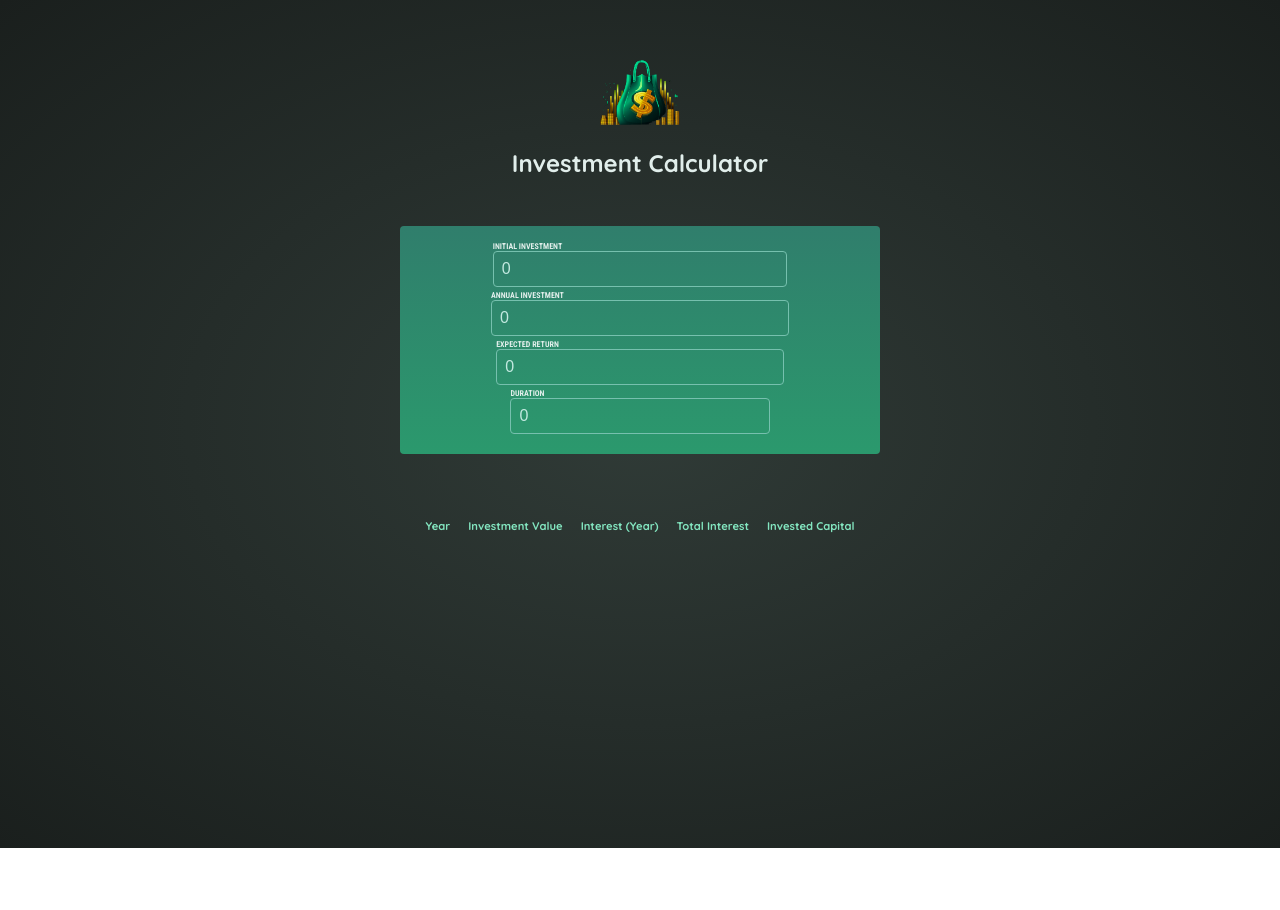
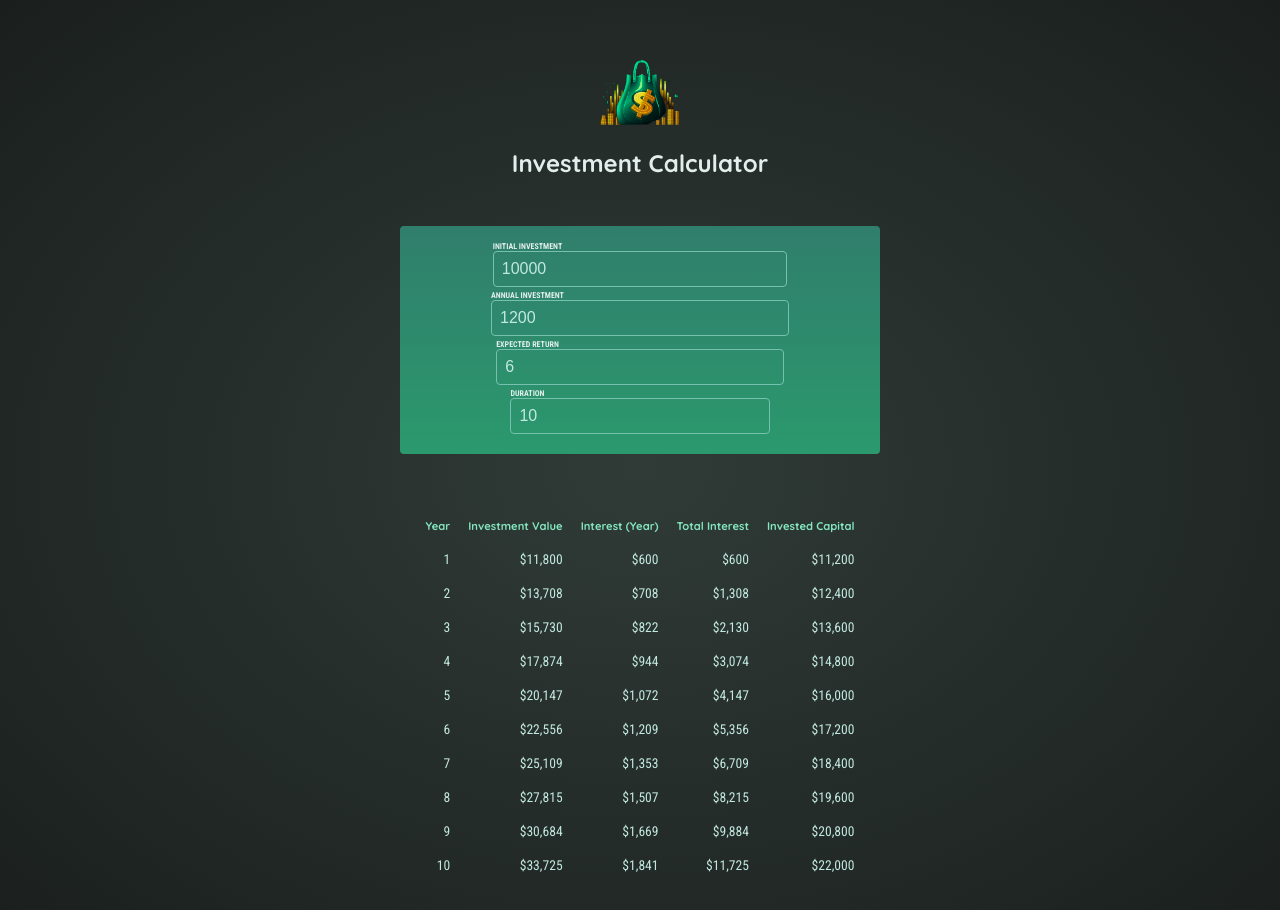
Before and after one commit to hisbanbardai/investment-calculator, a React (Vite) app: page / in a window 1280 px wide. Shown: the top 910 px of the page. Before the commit the page ends 848 px from the top, so only its background shows below. Built offline with nearby package versions, Linux system fonts and the light colour scheme.

Commit message:
Make some code improvements

```diff
--- a/src/App.jsx
+++ b/src/App.jsx
@@ -4,10 +4,12 @@ import UserInput from "./components/UserInput";
 import { calculateInvestmentResults } from "./util/investment";
 
 function App() {
-  const [initialInvestment, setInitialInvestment] = useState(0);
-  const [annualInvestment, setAnnualInvestment] = useState(0);
-  const [expectedReturn, setExpectedReturn] = useState(0);
-  const [duration, setDuration] = useState(0);
+  const [initialInvestment, setInitialInvestment] = useState(10000);
+  const [annualInvestment, setAnnualInvestment] = useState(1200);
+  const [expectedReturn, setExpectedReturn] = useState(6);
+  const [duration, setDuration] = useState(10);
+
+  const isValidData = duration >= 1;
 
   function handleInitialInvestmentInputChange(event) {
     setInitialInvestment(Number(event.target.value));
@@ -24,17 +26,6 @@ function App() {
   function handleDurationInputChange(event) {
     setDuration(Number(event.target.value));
   }
-
-  console.log(initialInvestment, annualInvestment, expectedReturn, duration);
-
-  // const results = calculateInvestmentResults({
-  //   initialInvestment,
-  //   annualInvestment,
-  //   expectedReturn,
-  //   duration,
-  // });
-
-  // console.log(duration);
 
   return (
     <>
@@ -61,12 +52,17 @@ function App() {
           DURATION
         </UserInput>
       </div>
+      {!isValidData && (
+        <p className="center">Please enter a duration greater than 0.</p>
+      )}
+      {isValidData && (
         <Result
           initialInvestment={initialInvestment}
           annualInvestment={annualInvestment}
           expectedReturn={expectedReturn}
           duration={duration}
         />
+      )}
     </>
   );
 }
--- a/src/components/Result.jsx
+++ b/src/components/Result.jsx
@@ -36,10 +36,10 @@ export default function Result({
           return (
             <tr key={year}>
               <td>{year}</td>
-              <td>{formatter.format(Math.round(valueEndOfYear))}</td>
-              <td>{formatter.format(Math.round(interest))}</td>
-              <td>{formatter.format(Math.round(totalInterest))}</td>
-              <td>{formatter.format(Math.round(investedCapital))}</td>
+              <td>{formatter.format(valueEndOfYear)}</td>
+              <td>{formatter.format(interest)}</td>
+              <td>{formatter.format(totalInterest)}</td>
+              <td>{formatter.format(investedCapital)}</td>
             </tr>
           );
         })}
--- a/src/components/UserInput.jsx
+++ b/src/components/UserInput.jsx
@@ -3,7 +3,7 @@ export default function UserInput({ children, value, onChange }) {
     <div className="input-group">
       <label htmlFor="">
         {children}
-        <input type="number" onChange={onChange} value={value} />
+        <input type="number" onChange={onChange} value={value} required />
       </label>
     </div>
   );
```
Also changed, not shown: src/components/Calculator.jsx (deleted, +0 -12 lines). Lines whose indentation alone changed are shown as unchanged.
